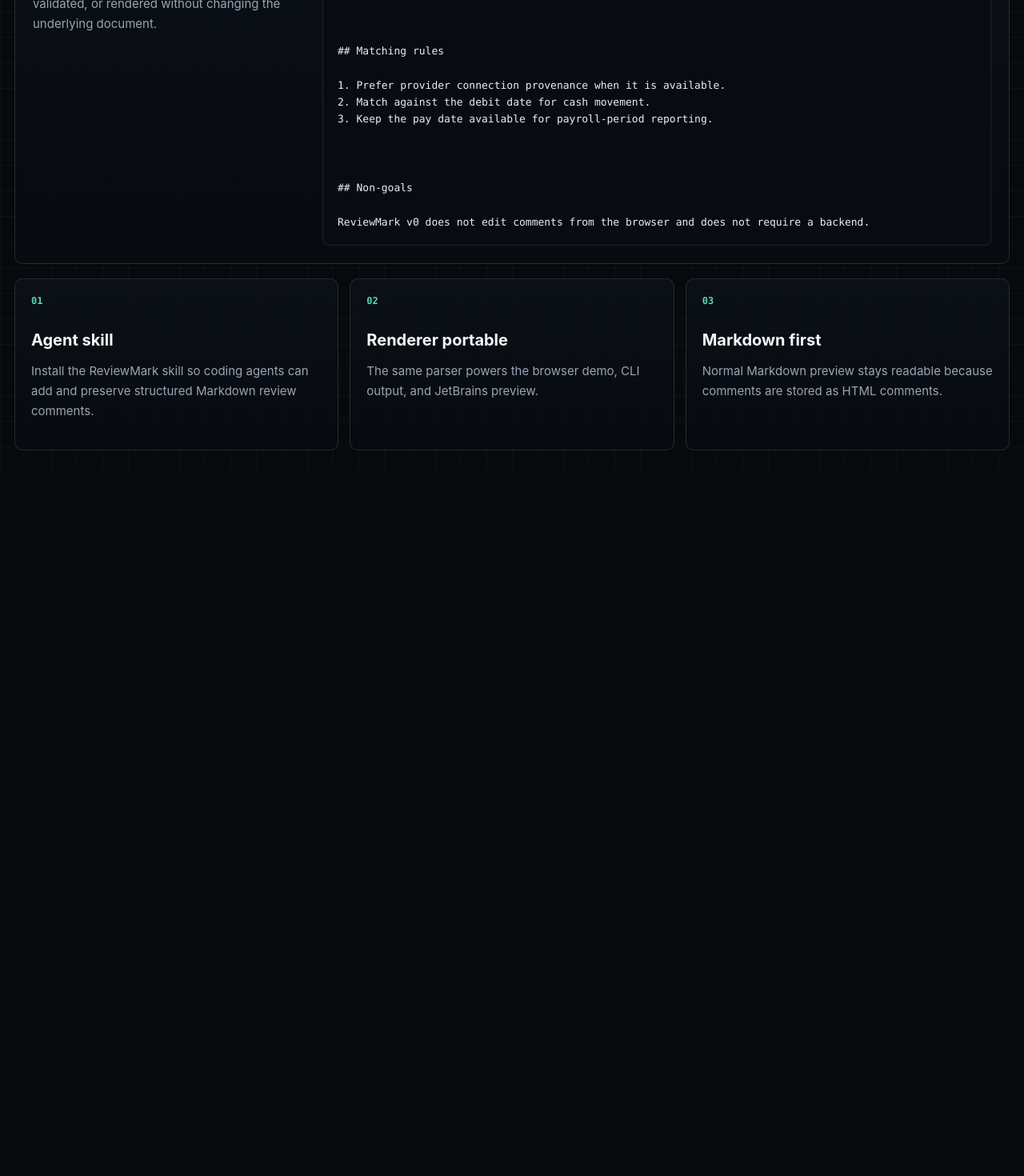
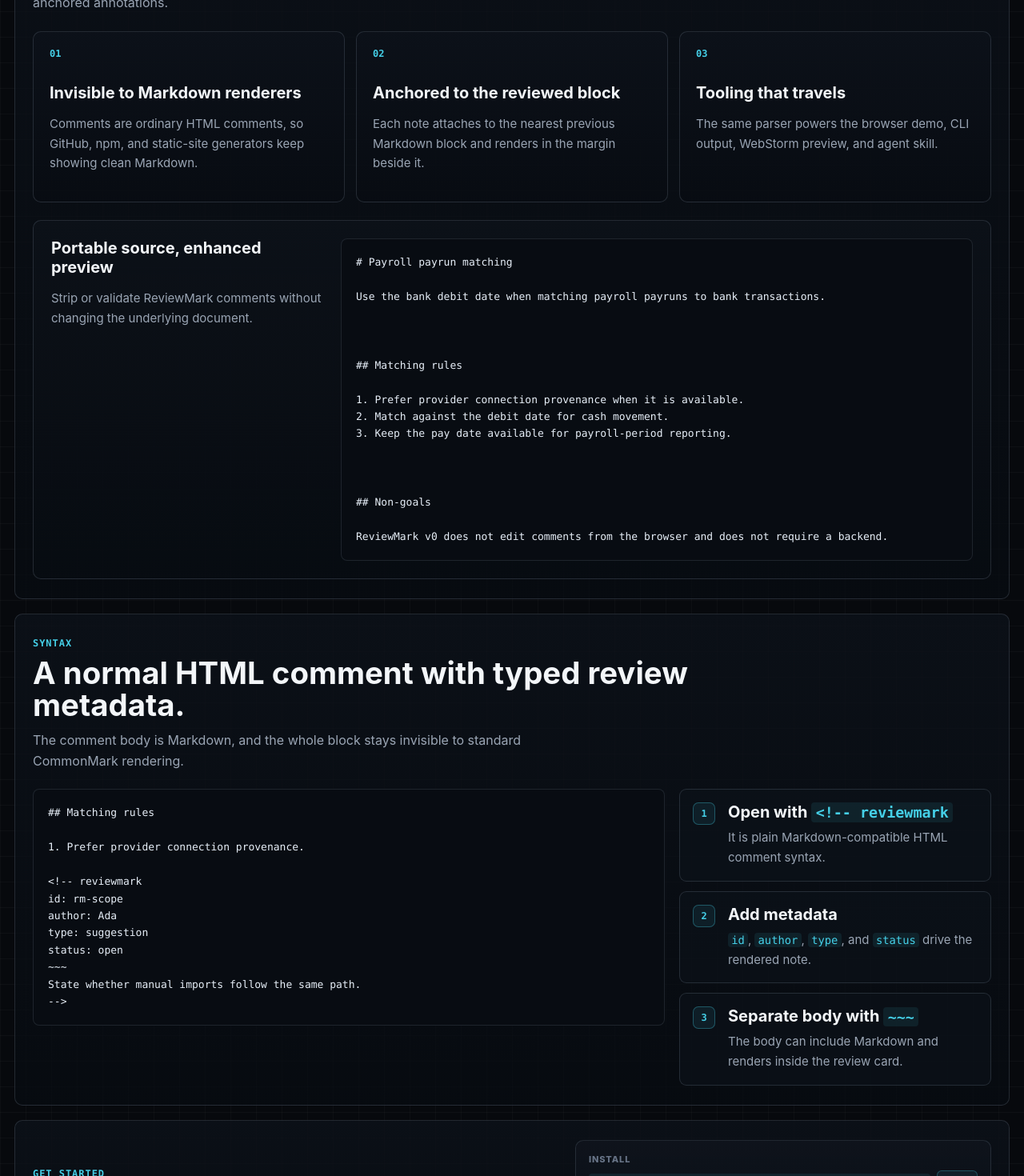
Before and after one commit to jingbof/reviewmark, a React (Vite) app in the folder apps/demo/: page / in a window 1280 px wide. Shown: the part 1330-2800 px from the top of the page at 80% size. Before the commit the page ends 1919 px from the top, so only its background shows below. Built offline with nearby package versions, Linux system fonts and the light colour scheme.

Commit message:
Refine demo sections and clickable review cards

```diff
--- a/apps/demo/src/main.tsx
+++ b/apps/demo/src/main.tsx
@@ -102,6 +102,18 @@
 type Route = "/" | "/playground" | "/spec" | "/docs" | "/examples";
 const runOnceCommand = "npx reviewmarks preview review.md";
 const installCommand = "npm install -g reviewmarks";
+const syntaxSnippet = `## Matching rules
+
+1. Prefer provider connection provenance.
+
+<!-- reviewmark
+id: rm-scope
+author: Ada
+type: suggestion
+status: open
+~~~
+State whether manual imports follow the same path.
+-->`;
 
 function App() {
   const [route, setRoute] = useState<Route>(readRoute());
@@ -156,8 +168,10 @@
       <button className="brand" type="button" onClick={() => onNavigate("/")}>
         <span className="brand-mark" aria-hidden="true">
           <svg viewBox="0 0 24 24" role="img">
-            <path d="M5 18.5V6.2A2.2 2.2 0 0 1 7.2 4h9.6A2.2 2.2 0 0 1 19 6.2v7.9a2.2 2.2 0 0 1-2.2 2.2H9.1L5 20v-1.5Z" />
-            <path d="m8.2 11.8 2.7-3.1 2.2 2.2 2.7-3.2" />
+            <rect x="3.25" y="3.25" width="17.5" height="17.5" rx="4.75" />
+            <path d="m7.2 9.4 2.55 2.55-2.55 2.55" />
+            <path d="M12.1 14.5h4.45" />
+            <circle cx="17.1" cy="6.9" r="2.25" />
           </svg>
         </span>
         <span>ReviewMark</span>
@@ -230,8 +244,7 @@
           </p>
         </div>
         <div className="install-card" aria-label="CLI install">
-          <CommandCopy label="Run once" command={runOnceCommand} />
-          <CommandCopy label="Install globally" command={installCommand} />
+          <CommandCopy label="Install CLI" command={installCommand} />
         </div>
         <div className="signal-line" aria-label="Technical details">
           {detailItems.map((item) => (
@@ -294,30 +307,100 @@
         </section>
       </div>
 
-      <section className="strip-preview">
-        <div>
-          <h2>Hidden in source. Visible in review.</h2>
-          <p>ReviewMark comments can be stripped, validated, or rendered without changing the underlying document.</p>
-        </div>
-        <pre>{cleanMarkdown}</pre>
-      </section>
-      <section className="feature-rail" aria-label="ReviewMark capabilities">
+      <HowItWorks cleanMarkdown={cleanMarkdown} />
+      <SyntaxSection />
+      <GetStarted />
+    </section>
+  );
+}
+
+function HowItWorks({ cleanMarkdown }: { cleanMarkdown: string }) {
+  return (
+    <section className="section-block" id="how-it-works">
+      <div className="section-heading">
+        <span>How it works</span>
+        <h2>Comments live in the file. The preview does the review work.</h2>
+        <p>ReviewMark keeps source Markdown portable, then renders hidden comments as anchored annotations.</p>
+      </div>
+      <div className="feature-rail" aria-label="ReviewMark capabilities">
         <article>
           <span>01</span>
-          <h2>Agent skill</h2>
-          <p>Install the ReviewMark skill so coding agents can add and preserve structured Markdown review comments.</p>
+          <h3>Invisible to Markdown renderers</h3>
+          <p>Comments are ordinary HTML comments, so GitHub, npm, and static-site generators keep showing clean Markdown.</p>
         </article>
         <article>
           <span>02</span>
-          <h2>Renderer portable</h2>
-          <p>The same parser powers the browser demo, CLI output, and JetBrains preview.</p>
+          <h3>Anchored to the reviewed block</h3>
+          <p>Each note attaches to the nearest previous Markdown block and renders in the margin beside it.</p>
         </article>
         <article>
           <span>03</span>
-          <h2>Markdown first</h2>
-          <p>Normal Markdown preview stays readable because comments are stored as HTML comments.</p>
+          <h3>Tooling that travels</h3>
+          <p>The same parser powers the browser demo, CLI output, WebStorm preview, and agent skill.</p>
         </article>
-      </section>
+      </div>
+      <div className="source-strip">
+        <div>
+          <h3>Portable source, enhanced preview</h3>
+          <p>Strip or validate ReviewMark comments without changing the underlying document.</p>
+        </div>
+        <pre>{cleanMarkdown}</pre>
+      </div>
+    </section>
+  );
+}
+
+function SyntaxSection() {
+  return (
+    <section className="section-block" id="syntax">
+      <div className="section-heading">
+        <span>Syntax</span>
+        <h2>A normal HTML comment with typed review metadata.</h2>
+        <p>The comment body is Markdown, and the whole block stays invisible to standard CommonMark rendering.</p>
+      </div>
+      <div className="syntax-grid">
+        <pre>{syntaxSnippet}</pre>
+        <div className="steps">
+          <article>
+            <span>1</span>
+            <div>
+              <h3>Open with <code>&lt;!-- reviewmark</code></h3>
+              <p>It is plain Markdown-compatible HTML comment syntax.</p>
+            </div>
+          </article>
+          <article>
+            <span>2</span>
+            <div>
+              <h3>Add metadata</h3>
+              <p><code>id</code>, <code>author</code>, <code>type</code>, and <code>status</code> drive the rendered note.</p>
+            </div>
+          </article>
+          <article>
+            <span>3</span>
+            <div>
+              <h3>Separate body with <code>~~~</code></h3>
+              <p>The body can include Markdown and renders inside the review card.</p>
+            </div>
+          </article>
+        </div>
+      </div>
+    </section>
+  );
+}
+
+function GetStarted() {
+  return (
+    <section className="section-block get-started" id="get-started">
+      <div className="section-heading">
+        <span>Get started</span>
+        <h2>Install once, then preview or lint any Markdown file.</h2>
+        <p>Use the global CLI for local docs, CI checks, and generated review HTML.</p>
+      </div>
+      <div className="command-stack">
+        <CommandCopy label="Install" command={installCommand} />
+        <CommandCopy label="Preview" command={runOnceCommand.replace("npx reviewmarks", "reviewmark")} />
+        <CommandCopy label="Validate" command="reviewmark validate review.md" />
+      </div>
     </section>
   );
 }
@@ -489,7 +572,7 @@
       --rm-ink: #f2f7fb;
       --rm-muted: #8d98a8;
       --rm-border: #222b38;
-      --rm-accent: #58d6bd;
+      --rm-accent: #45d0e8;
       --rm-accent-soft: #0e2425;
       --rm-issue: #ff6f8d;
       --rm-critical: #ff6f9d;
@@ -520,23 +603,23 @@
     }
     .reviewmark-block { border-radius: 7px; padding: 13px 16px; }
     .reviewmark-row.has-comments .reviewmark-block::before {
-      background: #58d6bd;
+      background: #45d0e8;
       opacity: 0.8;
     }
     .reviewmark-row.has-comments:hover .reviewmark-block {
-      background: rgba(88, 214, 189, 0.075);
+      background: rgba(69, 208, 232, 0.075);
     }
     .reviewmark-block-content h1 { font-size: 30px; letter-spacing: 0; }
     .reviewmark-block-content h2 { font-size: 22px; margin-top: 0; }
     .reviewmark-block-content { color: #dce4ee; font-size: 14px; line-height: 1.65; }
-    .reviewmark-block-content li::marker { color: #58d6bd; }
+    .reviewmark-block-content li::marker { color: #45d0e8; }
     .reviewmark-comment {
       border-left-width: 2px;
       background: rgba(16, 22, 31, 0.96);
       border-radius: 8px;
     }
     .reviewmark-comment.issue { --rm-comment-color: #ff8a6b; }
-    .reviewmark-comment.suggestion { --rm-comment-color: #58d6bd; }
+    .reviewmark-comment.suggestion { --rm-comment-color: #45d0e8; }
     .reviewmark-comment.question { --rm-comment-color: #b596f0; }
     .reviewmark-comment.praise { --rm-comment-color: #83e29e; }
     @media (max-width: 560px) {
--- a/apps/demo/src/styles.css
+++ b/apps/demo/src/styles.css
@@ -9,9 +9,9 @@
   --muted: #9aa5b4;
   --quiet: #687487;
   --line: rgba(146, 160, 180, 0.2);
-  --line-strong: rgba(88, 214, 189, 0.34);
-  --accent: #58d6bd;
-  --accent-ink: #d8fff8;
+  --line-strong: rgba(69, 208, 232, 0.34);
+  --accent: #45d0e8;
+  --accent-ink: #d9f8ff;
   --warning: #ff8a6b;
   --shadow: 0 28px 90px rgba(0, 0, 0, 0.48);
   --mono: "SFMono-Regular", Consolas, "Liberation Mono", Menlo, monospace;
@@ -34,7 +34,7 @@
   min-width: 320px;
   color: var(--ink);
   background:
-    radial-gradient(circle at 48% -18%, rgba(88, 214, 189, 0.13), transparent 34rem),
+    radial-gradient(circle at 48% -18%, rgba(69, 208, 232, 0.13), transparent 34rem),
     linear-gradient(rgba(255, 255, 255, 0.026) 1px, transparent 1px),
     linear-gradient(90deg, rgba(255, 255, 255, 0.022) 1px, transparent 1px),
     var(--bg);
@@ -109,11 +109,11 @@
   width: 34px;
   height: 34px;
   place-items: center;
-  border: 1px solid rgba(88, 214, 189, 0.72);
+  border: 1px solid rgba(69, 208, 232, 0.72);
   border-radius: 8px;
   color: var(--accent);
-  background: rgba(88, 214, 189, 0.08);
-  box-shadow: inset 0 1px 0 rgba(255, 255, 255, 0.05), 0 0 26px rgba(88, 214, 189, 0.13);
+  background: rgba(69, 208, 232, 0.08);
+  box-shadow: inset 0 1px 0 rgba(255, 255, 255, 0.05), 0 0 26px rgba(69, 208, 232, 0.13);
 }
 
 .brand-mark svg {
@@ -124,6 +124,11 @@
   stroke-linecap: round;
   stroke-linejoin: round;
   stroke-width: 1.7;
+}
+
+.brand-mark circle {
+  fill: currentColor;
+  stroke: none;
 }
 
 .nav-links {
@@ -160,15 +165,15 @@
 .nav-links .nav-cta {
   min-width: 104px;
   justify-content: center;
-  border-color: rgba(88, 214, 189, 0.7);
+  border-color: rgba(69, 208, 232, 0.7);
   color: #effffc;
-  background: rgba(88, 214, 189, 0.11);
+  background: rgba(69, 208, 232, 0.11);
   box-shadow: inset 0 1px 0 rgba(255, 255, 255, 0.08);
 }
 
 .nav-links .nav-cta:hover {
   border-color: var(--accent);
-  background: rgba(88, 214, 189, 0.17);
+  background: rgba(69, 208, 232, 0.17);
 }
 
 .playground {
@@ -249,18 +254,18 @@
 
 .command-line button {
   min-height: 28px;
-  border: 1px solid rgba(88, 214, 189, 0.28);
+  border: 1px solid rgba(69, 208, 232, 0.28);
   border-radius: 6px;
   padding: 0 10px;
   color: #dffdf7;
-  background: rgba(88, 214, 189, 0.075);
+  background: rgba(69, 208, 232, 0.075);
   font-size: 11px;
   font-weight: 760;
 }
 
 .command-line button:hover {
-  border-color: rgba(88, 214, 189, 0.62);
-  background: rgba(88, 214, 189, 0.13);
+  border-color: rgba(69, 208, 232, 0.62);
+  background: rgba(69, 208, 232, 0.13);
 }
 
 .signal-line {
@@ -372,7 +377,7 @@
   height: 7px;
   border-radius: 999px;
   background: var(--accent);
-  box-shadow: 0 0 18px rgba(88, 214, 189, 0.35);
+  box-shadow: 0 0 18px rgba(69, 208, 232, 0.35);
 }
 
 .status-dot.muted > span {
@@ -392,9 +397,9 @@
 
 .pane-header button:hover,
 .example-row button:hover {
-  border-color: rgba(88, 214, 189, 0.55);
+  border-color: rgba(69, 208, 232, 0.55);
   color: var(--accent-ink);
-  background: rgba(88, 214, 189, 0.1);
+  background: rgba(69, 208, 232, 0.1);
 }
 
 textarea {
@@ -418,8 +423,8 @@
 }
 
 textarea::selection {
-  color: #061010;
-  background: rgba(88, 214, 189, 0.82);
+  color: #031318;
+  background: rgba(69, 208, 232, 0.82);
 }
 
 iframe {
@@ -431,7 +436,8 @@
   background: #070a0f;
 }
 
-.strip-preview,
+.source-strip,
+.section-block,
 .content-page,
 .feature-rail article {
   border: 1px solid var(--line);
@@ -439,28 +445,66 @@
   background: linear-gradient(180deg, rgba(13, 18, 26, 0.76), rgba(8, 12, 18, 0.72));
 }
 
-.strip-preview {
+.section-block {
+  display: grid;
+  gap: 22px;
+  padding: 24px 22px;
+}
+
+.section-heading {
+  max-width: 820px;
+}
+
+.section-heading > span {
+  display: inline-flex;
+  margin-bottom: 10px;
+  color: var(--accent);
+  font-family: var(--mono);
+  font-size: 12px;
+  font-weight: 860;
+  letter-spacing: 0.08em;
+  text-transform: uppercase;
+}
+
+.section-heading h2 {
+  margin: 0;
+  color: var(--ink);
+  font-size: clamp(27px, 3vw, 42px);
+  line-height: 1.05;
+}
+
+.section-heading p {
+  max-width: 660px;
+  margin: 12px 0 0;
+  color: var(--muted);
+  font-size: 16px;
+  line-height: 1.6;
+}
+
+.source-strip {
   display: grid;
   grid-template-columns: 340px minmax(0, 1fr);
   gap: 22px;
   padding: 22px;
 }
 
-.strip-preview h2,
+.source-strip h3,
 .content-grid h2,
 .example-row h2,
-.feature-rail h2 {
+.feature-rail h3,
+.steps h3 {
   margin: 0;
   color: var(--ink);
   font-size: 20px;
   line-height: 1.2;
 }
 
-.strip-preview p,
+.source-strip p,
 .content-grid p,
 .example-row p,
 .content-grid li,
-.feature-rail p {
+.feature-rail p,
+.steps p {
   color: var(--muted);
   font-size: 15px;
   line-height: 1.65;
@@ -483,7 +527,7 @@
   border-radius: 4px;
   padding: 0.1em 0.3em;
   color: var(--accent);
-  background: rgba(88, 214, 189, 0.09);
+  background: rgba(69, 208, 232, 0.09);
   font-family: var(--mono);
   font-size: 0.92em;
 }
@@ -499,13 +543,76 @@
   padding: 20px;
 }
 
-.feature-rail span {
+.feature-rail > article > span {
   display: block;
   margin-bottom: 30px;
   color: var(--accent);
   font-family: var(--mono);
   font-size: 12px;
   font-weight: 850;
+}
+
+.syntax-grid {
+  display: grid;
+  grid-template-columns: minmax(0, 1fr) 390px;
+  gap: 18px;
+  align-items: start;
+}
+
+.steps {
+  display: grid;
+  gap: 12px;
+}
+
+.steps article {
+  display: grid;
+  grid-template-columns: 32px minmax(0, 1fr);
+  gap: 12px;
+  min-width: 0;
+  border: 1px solid var(--line);
+  border-radius: 9px;
+  padding: 16px;
+  background: rgba(13, 18, 26, 0.68);
+}
+
+.steps article > span {
+  display: grid;
+  width: 28px;
+  height: 28px;
+  place-items: center;
+  border: 1px solid rgba(69, 208, 232, 0.32);
+  border-radius: 7px;
+  color: var(--accent);
+  background: rgba(69, 208, 232, 0.08);
+  font-family: var(--mono);
+  font-size: 12px;
+  font-weight: 850;
+}
+
+.steps p {
+  margin: 8px 0 0;
+}
+
+.get-started {
+  grid-template-columns: minmax(0, 1fr) minmax(360px, 520px);
+  align-items: center;
+}
+
+.command-stack {
+  display: grid;
+  gap: 13px;
+  border: 1px solid rgba(146, 160, 180, 0.18);
+  border-radius: 10px;
+  padding: 16px;
+  background: linear-gradient(180deg, rgba(15, 20, 28, 0.9), rgba(8, 12, 18, 0.92));
+}
+
+.command-stack > .command-copy > span {
+  color: var(--quiet);
+  font-size: 11px;
+  font-weight: 760;
+  letter-spacing: 0.08em;
+  text-transform: uppercase;
 }
 
 .content-page {
@@ -555,9 +662,11 @@
 @media (max-width: 1080px) {
   .intro,
   .workspace,
-  .strip-preview,
+  .source-strip,
   .content-grid,
-  .feature-rail {
+  .feature-rail,
+  .syntax-grid,
+  .get-started {
     grid-template-columns: 1fr;
   }
 
@@ -618,6 +727,18 @@
     grid-template-columns: 1fr;
   }
 
+  .section-block {
+    padding: 20px 14px;
+  }
+
+  .section-heading h2 {
+    font-size: 28px;
+  }
+
+  .steps article {
+    grid-template-columns: 1fr;
+  }
+
   .pane-header {
     align-items: flex-start;
     height: auto;
--- a/packages/core/src/render-html.ts
+++ b/packages/core/src/render-html.ts
@@ -50,10 +50,11 @@
     .map((block) => {
       const comments = commentsByBlock.get(block.index) ?? [];
       const renderedBlock = marked.parse(block.markdown, { async: false }) as string;
-      const callouts = comments.map(renderCommentCard).join("");
+      const blockId = `block-${block.index + 1}`;
+      const callouts = comments.map((comment) => renderCommentCard(comment, blockId)).join("");
       const hasCommentsClass = comments.length > 0 ? " has-comments" : "";
 
-      return `<section class="reviewmark-row${hasCommentsClass}" id="block-${block.index + 1}" data-line="${block.startLine ?? ""}">
+      return `<section class="reviewmark-row${hasCommentsClass}" id="${blockId}" data-line="${block.startLine ?? ""}">
   <div class="reviewmark-block">
     <div class="reviewmark-block-content">${renderedBlock}</div>
   </div>
@@ -65,11 +66,11 @@
     .join("\n");
 }
 
-function renderCommentCard(comment: ReviewMarkComment): string {
-  const line = comment.startLine ? `<a href="reviewmark://line/${comment.startLine}">line ${comment.startLine}</a>` : "";
+function renderCommentCard(comment: ReviewMarkComment, blockId: string): string {
+  const line = comment.startLine ? `<span class="reviewmark-line">line ${comment.startLine}</span>` : "";
   const status = escapeHtml(comment.metadata.status);
   const type = escapeHtml(comment.metadata.type);
-  return `<aside class="reviewmark-comment ${status} ${type}" id="${escapeHtml(comment.id)}" style="--rm-comment-color: var(--rm-${type})">
+  return `<a class="reviewmark-comment ${status} ${type}" id="${escapeHtml(comment.id)}" href="#${blockId}" aria-label="Jump to reviewed Markdown block" style="--rm-comment-color: var(--rm-${type})">
   <header class="reviewmark-comment-header">
     <span class="reviewmark-avatar" aria-hidden="true">${escapeHtml(initials(comment.metadata.author))}</span>
     <span class="reviewmark-comment-meta">
@@ -83,7 +84,7 @@
     <code>${escapeHtml(comment.id)}</code>
     ${line}
   </footer>
-</aside>`;
+</a>`;
 }
 
 function renderDiagnostics(doc: ReviewMarkDocument): string {
@@ -151,10 +152,10 @@
     --rm-faint: #687487;
     --rm-border: #222b38;
     --rm-border-strong: #334155;
-    --rm-accent: #58d6bd;
+    --rm-accent: #45d0e8;
     --rm-accent-soft: #0e2425;
     --rm-issue: #f0a45d;
-    --rm-suggestion: #58d6bd;
+    --rm-suggestion: #45d0e8;
     --rm-question: #b596f0;
     --rm-praise: #83e29e;
     --rm-note: #9bb2ff;
@@ -214,6 +215,12 @@
 .reviewmark-row.has-comments:hover .reviewmark-block {
   background: color-mix(in srgb, var(--rm-accent) 8%, transparent);
 }
+.reviewmark-row:target .reviewmark-block {
+  background: color-mix(in srgb, var(--rm-accent) 12%, transparent);
+}
+.reviewmark-row:target .reviewmark-block::before {
+  opacity: 1;
+}
 .reviewmark-comment-gutter {
   display: grid;
   gap: 10px;
@@ -248,16 +255,27 @@
 }
 .reviewmark-comment {
   --rm-comment-color: var(--rm-note);
+  display: block;
   border: 1px solid var(--rm-border);
   border-left: 2px solid var(--rm-comment-color);
   border-radius: 8px;
   padding: 11px 12px 10px;
   background: var(--rm-paper-soft);
+  color: inherit;
+  cursor: pointer;
+  text-decoration: none;
   transition: border-color 0.16s ease, background 0.16s ease, transform 0.16s ease;
 }
 .reviewmark-row:hover .reviewmark-comment {
   border-color: color-mix(in srgb, var(--rm-comment-color) 46%, var(--rm-border));
   background: color-mix(in srgb, var(--rm-comment-color) 9%, var(--rm-paper-soft));
+}
+.reviewmark-comment:hover {
+  transform: translateY(-1px);
+}
+.reviewmark-comment:focus-visible {
+  outline: 2px solid color-mix(in srgb, var(--rm-comment-color) 65%, transparent);
+  outline-offset: 3px;
 }
 .reviewmark-comment.resolved, .reviewmark-comment.rejected { opacity: 0.64; }
 .reviewmark-comment-header { display: flex; align-items: center; gap: 9px; min-width: 0; }
@@ -319,7 +337,7 @@
   text-overflow: ellipsis;
   white-space: nowrap;
 }
-.reviewmark-comment-footer a { flex: 0 0 auto; color: var(--rm-comment-color); font-size: 11px; font-weight: 700; text-decoration: none; }
+.reviewmark-line { flex: 0 0 auto; color: var(--rm-comment-color); font-size: 11px; font-weight: 700; }
 .reviewmark-diagnostics { margin-bottom: 24px; padding: 18px 20px; border-radius: 8px; }
 .reviewmark-diagnostics h2 { margin: 0 0 14px; font-size: 16px; }
 .reviewmark-diagnostics li { color: var(--rm-critical); font-size: 14px; }
```
Also changed, not shown: 2 other files (tests, documents, lock files or other folders).
